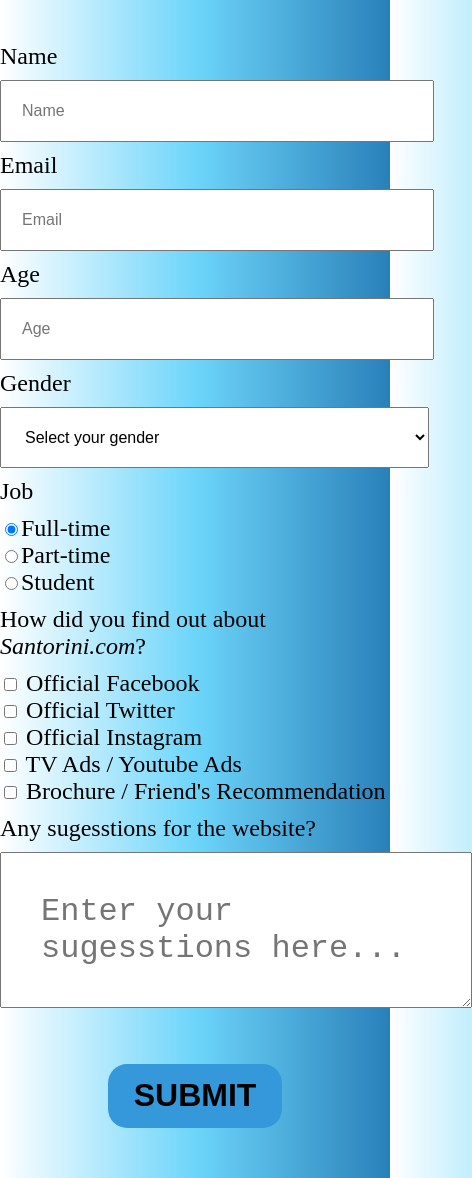
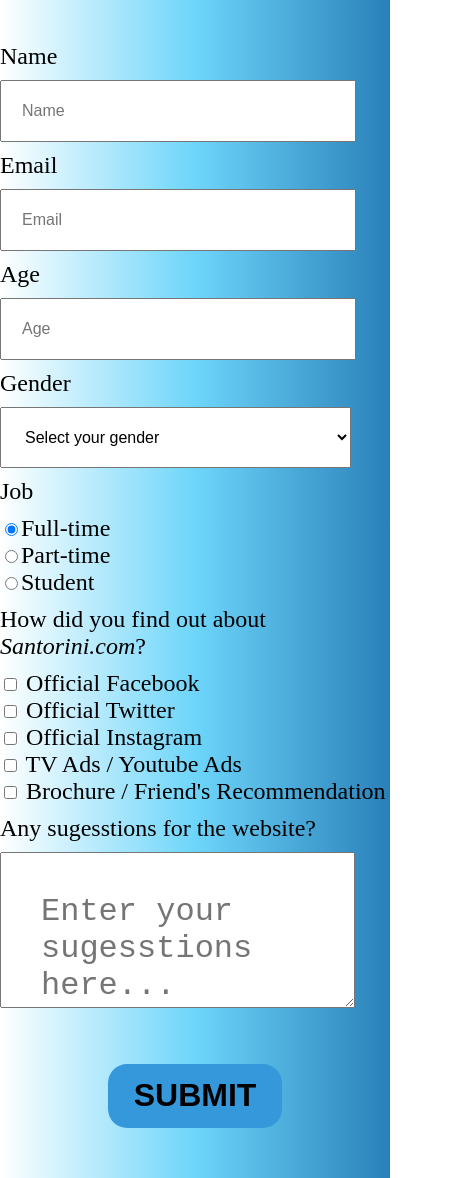
Before and after one commit to nhsdvlpr/FormPage, a plain HTML site: page index.html in a window 390 px wide. Shown: the part 241-1419 px from the top of the page, 472 px wide, since content can reach past the window. Drawn offline with Linux system fonts and the light colour scheme.

Commit message:
Final Commit

```diff
--- a/style.css
+++ b/style.css
@@ -57,7 +57,7 @@ input {
   font-size: 1rem;
 }
 textarea {
-  width: 100%;
+  width: 90%;
   padding: 40px;
   font-size: 2rem;
 }
@@ -111,3 +111,14 @@ input[type="checkbox"] {
 #submit:hover {
   box-shadow: 0 0 10px 0 #3498db inset, 0 0 10px 4px #3498db;
 }
+@media screen and (max-width: 767px) {
+  input {
+    width: 80%;
+  }
+  select {
+    width: 90%;
+  }
+  textarea {
+    width: 70%;
+  }
+}
```
